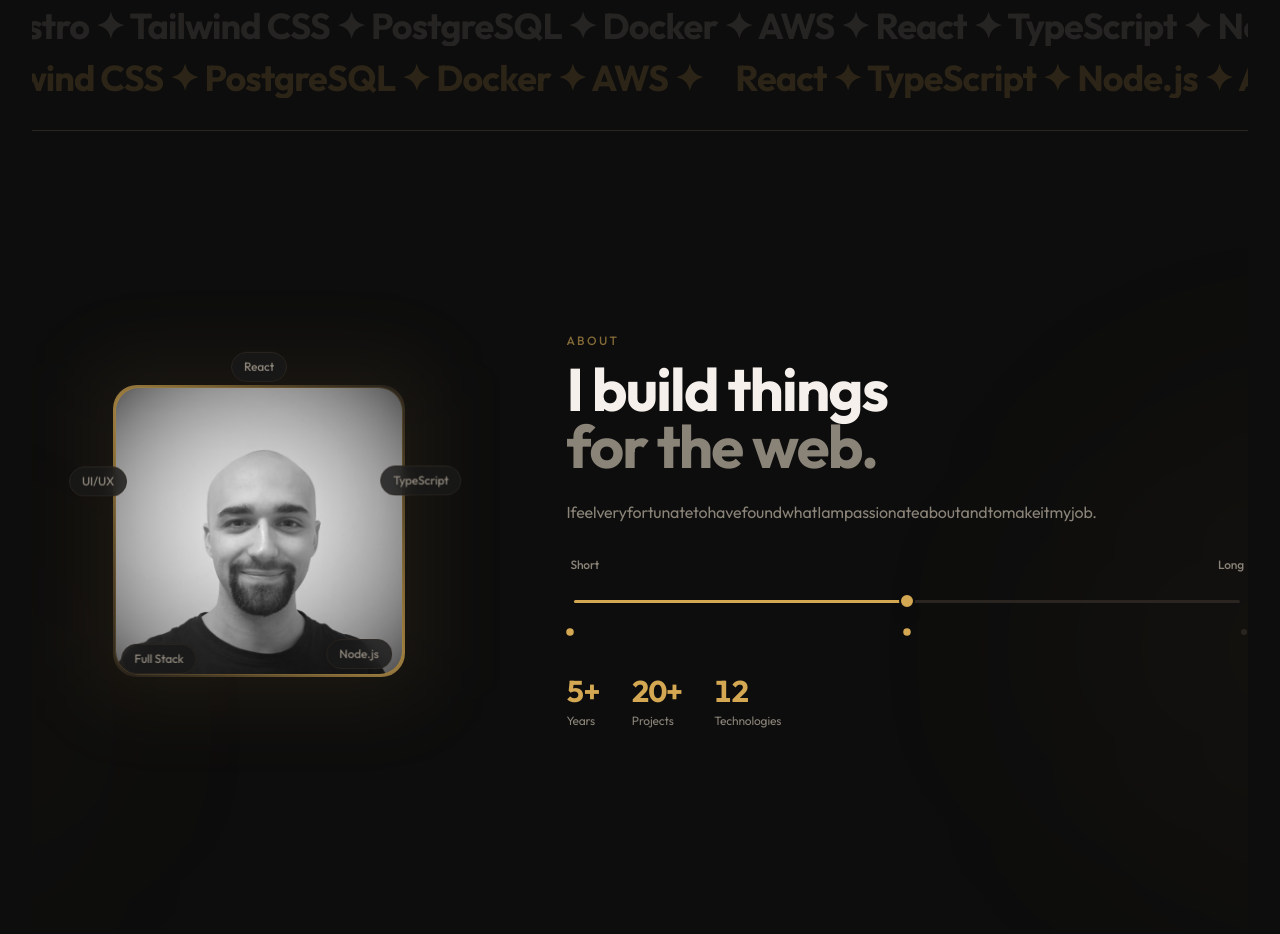
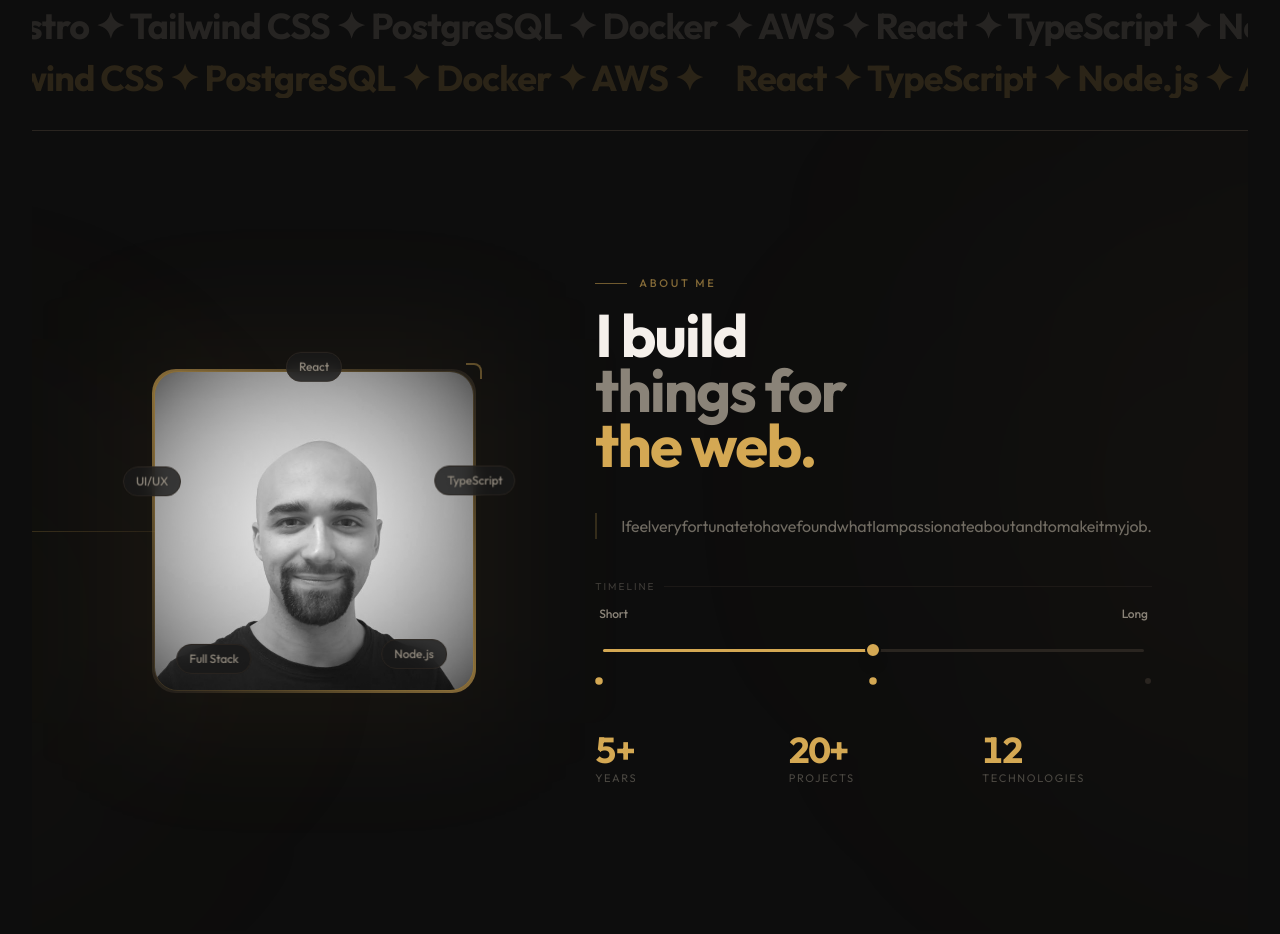
Before and after one commit to alvaro17f/ialvaro, an Astro site: page / in a window 1280 px wide. Shown: the part 851-1785 px from the top of the page. Built offline with nearby package versions, Linux system fonts and the light colour scheme; Astro itself is replaced by a stand-in of ours.

Commit message:
fix: restore ScrambleWobble hover, redesign Biography, fix Scrollup z-index
- ScrambleWobble: use group-hover via rubber-band-parent for reliable
  letter wobble on hover across the full name block
- Biography: full editorial redesign with pull-quote bio text,
  labeled timeline section, refined stats grid, corner accent
- Scrollup: add z-60 to ensure clickable above body overlays
- Wobble: preserve standalone rubber-band hover for non-ScrambleWobble
  usage

```diff
--- a/__tests__/Biography.test.tsx
+++ b/__tests__/Biography.test.tsx
@@ -19,7 +19,7 @@
 
 	it("should render about heading", () => {
 		render(<Biography />);
-		expect(screen.getByText(/I build things/i)).toBeDefined();
+		expect(screen.getByText(/I build/i)).toBeDefined();
 	});
 
 	it("should render profile image", () => {
--- a/__tests__/components/ScrambleWobble.test.tsx
+++ b/__tests__/components/ScrambleWobble.test.tsx
@@ -21,10 +21,8 @@
 		const el = screen.getByLabelText("ABC");
 		const spans = el.querySelectorAll("span");
 
-		// each span should have rubber-band after settling
-		for (const span of spans) {
-			expect(span.className).toContain("rubber-band");
-		}
+		// parent span should have rubber-band-parent after settling
+		expect(el.classList.contains("rubber-band-parent")).toBe(true);
 
 		vi.useRealTimers();
 	});
--- a/src/components/ScrambleWobble.tsx
+++ b/src/components/ScrambleWobble.tsx
@@ -42,13 +42,14 @@
 	}, [text, scrambleSpeed]);
 
 	return (
-		<span className={className} aria-label={text}>
+		<span
+			className={`${className} ${settled ? "group rubber-band-parent" : ""}`}
+			aria-label={text}
+		>
 			{display.map((char, i) => (
 				<span
 					key={`${text}-${i}`}
-					className={`inline-block cursor-default transition-colors duration-200 hover:text-alvaro-primary ${
-						settled ? "rubber-band" : ""
-					}`}
+					className="inline-block cursor-default transition-colors duration-200 group-hover:text-alvaro-primary"
 				>
 					{char === " " ? "\u00A0" : char}
 				</span>
--- a/src/components/Scrollup.tsx
+++ b/src/components/Scrollup.tsx
@@ -20,7 +20,7 @@
 		<button
 			onClick={goToTop}
 			aria-label="Scroll to top"
-			className="flex justify-center items-center fixed bottom-12 right-12 w-12 h-12 bg-alvaro-primary text-alvaro-dark rounded-full cursor-pointer hover:opacity-90 transition-all duration-300 active:scale-95 animate-[scaleIn_0.3s_ease-out]"
+			className="flex justify-center items-center fixed bottom-12 right-12 w-12 h-12 bg-alvaro-primary text-alvaro-dark rounded-full cursor-pointer hover:opacity-90 transition-all duration-300 active:scale-95 animate-[scaleIn_0.3s_ease-out] z-60"
 		>
 			<ArrowUp size={24} weight="bold" />
 		</button>
--- a/src/styles/globals.css
+++ b/src/styles/globals.css
@@ -216,6 +216,10 @@
 
 /* === RUBBER BAND (wobble hover) === */
 
+.rubber-band-parent:hover .inline-block {
+	animation: rubberBand 0.8s ease;
+}
+
 .rubber-band:hover {
 	animation: rubberBand 0.8s ease;
 }
--- a/src/views/Biography.tsx
+++ b/src/views/Biography.tsx
@@ -31,80 +31,96 @@
 	return (
 		<section
 			id="biography"
-			className="relative min-h-[100dvh] grid items-center overflow-hidden"
+			className="relative min-h-[100dvh] grid items-center overflow-hidden py-24 md:py-32"
 		>
-			{/* Atmospheric mesh */}
+			{/* Atmospheric layers */}
 			<div className="absolute inset-0 pointer-events-none">
-				<div className="absolute top-1/3 -right-1/4 w-[500px] h-[500px] rounded-full bg-alvaro-primary/3 blur-[120px]" />
-				<div className="absolute bottom-0 -left-1/4 w-[400px] h-[400px] rounded-full bg-alvaro-primary/2 blur-[100px]" />
+				<div className="absolute top-0 -right-1/3 w-[700px] h-[700px] rounded-full bg-alvaro-primary/3 blur-[150px]" />
+				<div className="absolute bottom-0 -left-1/3 w-[600px] h-[600px] rounded-full bg-alvaro-primary/2 blur-[130px]" />
+				{/* Geometric accent */}
+				<div className="absolute top-1/2 left-0 w-64 h-px bg-gradient-to-r from-alvaro-primary/20 to-transparent" />
 			</div>
 
 			<div
 				ref={ref}
-				className="relative z-10 grid md:grid-cols-[1fr_1.5fr] gap-12 md:gap-20 items-center"
+				className="relative z-10 grid md:grid-cols-[1fr_1.5fr] gap-16 md:gap-24 items-center max-w-7xl mx-auto px-5 sm:px-6 lg:px-8"
 			>
 				{/* Left: Profile with floating tags */}
 				<div className="relative flex justify-center">
 					<div className="relative">
-						{/* Glow behind image */}
-						<div className="absolute -inset-6 rounded-3xl bg-alvaro-primary/8 blur-2xl" />
-						{/* Gradient border */}
-						<div className="absolute -inset-[2px] rounded-3xl gradient-border -z-10 opacity-70" />
+						<div className="absolute -inset-8 rounded-3xl bg-alvaro-primary/6 blur-3xl" />
+						<div className="absolute -inset-[2px] rounded-3xl gradient-border -z-10 opacity-60" />
 						<img
 							src="/images/profile/profile.png"
 							alt="Alvaro Garcia Macias"
-							className={`relative w-64 h-64 md:w-72 md:h-72 object-cover rounded-3xl transition-all duration-700 ${
+							className={`relative w-64 h-64 md:w-80 md:h-80 object-cover rounded-3xl transition-all duration-700 ${
 								isVisible
 									? "opacity-100 scale-100"
-									: "opacity-0 scale-95"
+									: "opacity-0 scale-90"
 							}`}
-							style={{ border: "1px solid rgba(212,168,83,0.15)" }}
+							style={{ border: "1px solid rgba(212,168,83,0.12)" }}
 						/>
+						{/* Corner accent */}
+						<div className="absolute -top-2 -right-2 w-4 h-4 border-t-2 border-r-2 border-alvaro-primary/40 rounded-tr-lg" />
 					</div>
-					{/* Floating skill tags */}
 					<div className="hidden md:block">
 						<FloatingTags tags={profileTags} />
 					</div>
 				</div>
 
-				{/* Right: Bio content */}
-				<div className="space-y-6">
-					<div>
-						<p
-							className={`text-xs tracking-[0.2em] uppercase text-alvaro-primary/60 font-medium mb-3 transition-all duration-500 ${
+				{/* Right: Editorial layout */}
+				<div className="space-y-10">
+					{/* Header block */}
+					<div className="space-y-4">
+						<div className="flex items-center gap-3">
+							<div className="w-8 h-px bg-alvaro-primary/50" />
+							<span className="text-[11px] tracking-[0.25em] uppercase text-alvaro-primary/60 font-medium">
+								About me
+							</span>
+						</div>
+						<h2
+							className={`text-4xl md:text-5xl lg:text-6xl tracking-[-0.03em] leading-[0.92] font-bold transition-all duration-700 delay-100 ${
 								isVisible
 									? "opacity-100 translate-y-0"
-									: "opacity-0 translate-y-4"
+									: "opacity-0 translate-y-8"
 							}`}
 						>
-							About
-						</p>
-						<h2
-							className={`text-4xl md:text-5xl lg:text-6xl tracking-[-0.03em] leading-[0.95] font-bold text-alvaro-white transition-all duration-700 delay-100 ${
-								isVisible
-									? "opacity-100 translate-y-0"
-									: "opacity-0 translate-y-6"
-							}`}
-						>
-							I build things
+							<span className="text-alvaro-white">I build</span>
 							<br />
-							<span className="text-alvaro-muted">for the web.</span>
+							<span className="text-alvaro-muted">things for</span>
+							<br />
+							<span className="text-alvaro-primary">the web.</span>
 						</h2>
 					</div>
 
-					<WordReveal
-						text={bioText}
-						className="text-alvaro-muted leading-relaxed max-w-[55ch]"
-					/>
+					{/* Bio text — pull quote style */}
+					<div
+						className={`relative pl-6 border-l-2 border-alvaro-primary/20 transition-all duration-700 delay-200 ${
+							isVisible
+								? "opacity-100 translate-x-0"
+								: "opacity-0 -translate-x-4"
+						}`}
+					>
+						<WordReveal
+							text={bioText}
+							className="text-alvaro-muted/80 leading-relaxed text-[15px] md:text-base max-w-[60ch]"
+						/>
+					</div>
 
-					{/* Timeline slider */}
+					{/* Timeline section */}
 					<div
-						className={`transition-all duration-700 delay-300 ${
+						className={`space-y-3 transition-all duration-700 delay-400 ${
 							isVisible
 								? "opacity-100 translate-y-0"
-								: "opacity-0 translate-y-4"
+								: "opacity-0 translate-y-6"
 						}`}
 					>
+						<div className="flex items-center gap-2 mb-1">
+							<span className="text-[10px] tracking-[0.2em] uppercase text-alvaro-muted/40">
+								Timeline
+							</span>
+							<div className="flex-1 h-px bg-alvaro-border/50" />
+						</div>
 						<TimelineSlider
 							value={rawValue}
 							onChange={setRawValue}
@@ -114,35 +130,35 @@
 						/>
 					</div>
 
-					{/* Inline stats */}
+					{/* Stats grid */}
 					<div
-						className={`flex gap-8 pt-2 transition-all duration-700 delay-500 ${
+						className={`grid grid-cols-3 gap-6 transition-all duration-700 delay-600 ${
 							isVisible
 								? "opacity-100 translate-y-0"
-								: "opacity-0 translate-y-4"
+								: "opacity-0 translate-y-6"
 						}`}
 					>
-						<div>
-							<span className="text-2xl md:text-3xl font-bold tracking-[-0.02em] text-alvaro-primary">
+						<div className="space-y-1">
+							<span className="text-3xl md:text-4xl font-bold tracking-[-0.03em] text-alvaro-primary">
 								5+
 							</span>
-							<p className="text-xs text-alvaro-muted mt-1">
+							<p className="text-[11px] tracking-[0.15em] uppercase text-alvaro-muted/50">
 								Years
 							</p>
 						</div>
-						<div>
-							<span className="text-2xl md:text-3xl font-bold tracking-[-0.02em] text-alvaro-primary">
+						<div className="space-y-1">
+							<span className="text-3xl md:text-4xl font-bold tracking-[-0.03em] text-alvaro-primary">
 								20+
 							</span>
-							<p className="text-xs text-alvaro-muted mt-1">
+							<p className="text-[11px] tracking-[0.15em] uppercase text-alvaro-muted/50">
 								Projects
 							</p>
 						</div>
-						<div>
-							<span className="text-2xl md:text-3xl font-bold tracking-[-0.02em] text-alvaro-primary">
+						<div className="space-y-1">
+							<span className="text-3xl md:text-4xl font-bold tracking-[-0.03em] text-alvaro-primary">
 								12
 							</span>
-							<p className="text-xs text-alvaro-muted mt-1">
+							<p className="text-[11px] tracking-[0.15em] uppercase text-alvaro-muted/50">
 								Technologies
 							</p>
 						</div>
```
Also changed, not shown: 2 other files.
